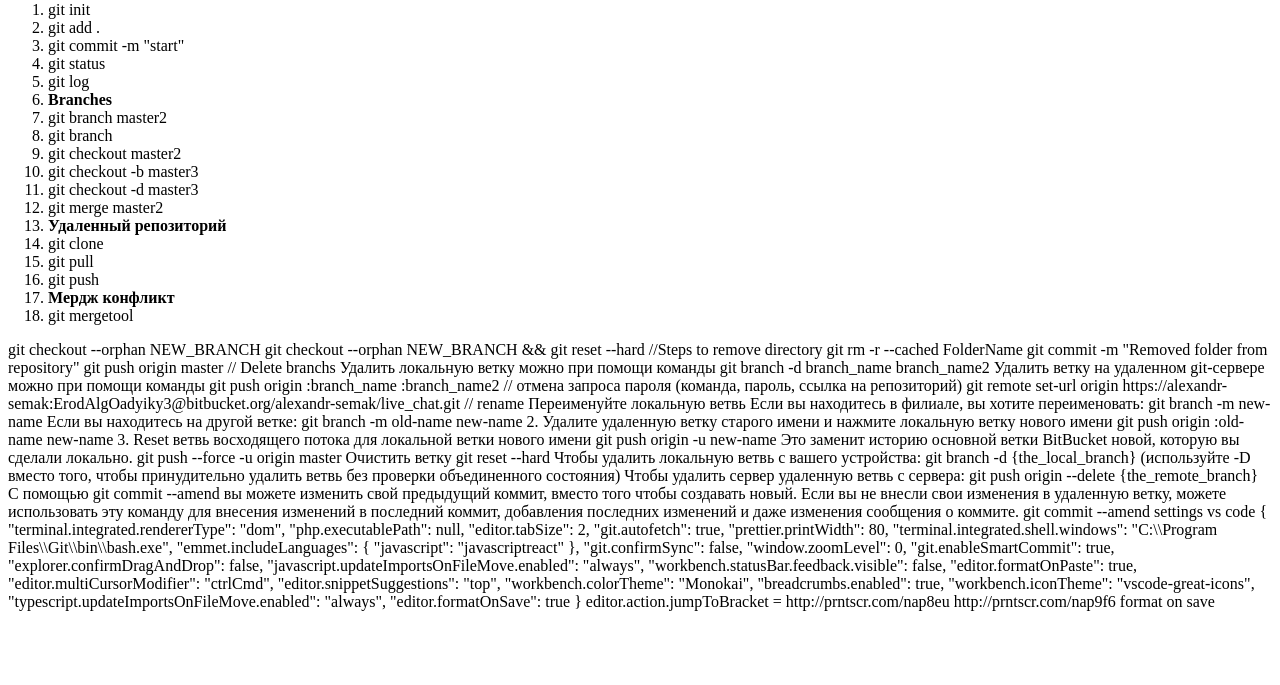
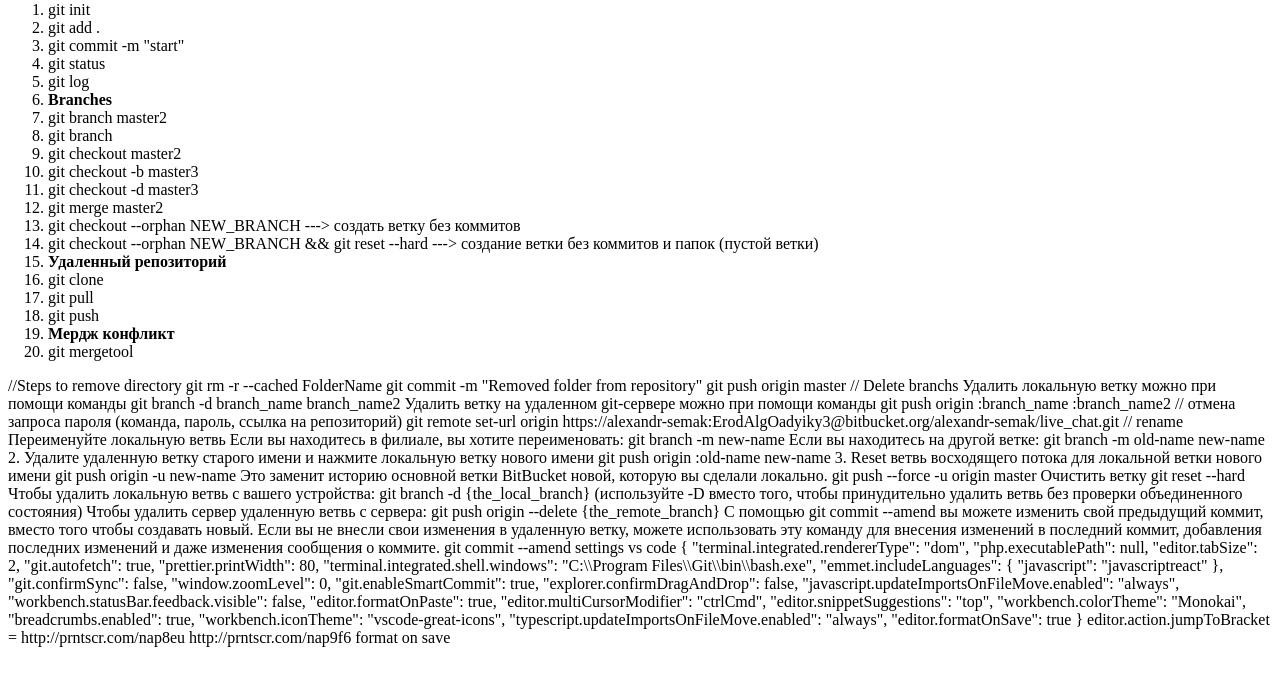
Before and after one commit to Kamesas/topCommandsGIT, a plain HTML site: page index.html in a window 1280 px wide. Shown: the part 79-764 px from the top of the page. Drawn offline with Linux system fonts and the light colour scheme.

Commit message:
Update index.html

```diff
--- a/index.html
+++ b/index.html
@@ -22,6 +22,8 @@
 		<li>git checkout -b master3</li>
 		<li>git checkout -d master3</li>
 		<li>git merge master2</li>
+		<li>git checkout --orphan NEW_BRANCH ---> создать ветку без коммитов</li>
+		<li>git checkout --orphan NEW_BRANCH && git reset --hard ---> создание ветки без коммитов и папок (пустой ветки)</li>
 
 		<li><strong>Удаленный репозиторий</strong></li>
 
@@ -34,8 +36,8 @@
 
 	</ol>
 
-git checkout --orphan NEW_BRANCH
-git checkout --orphan NEW_BRANCH && git reset --hard
+
+
 
 
 //Steps to remove directory
```
